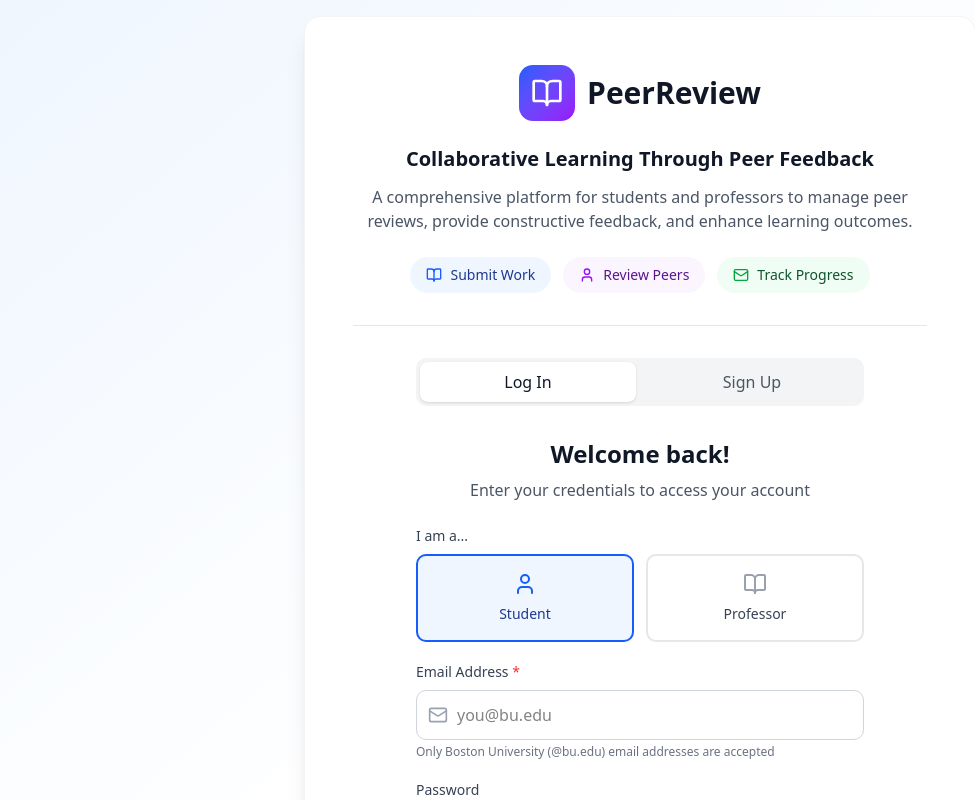
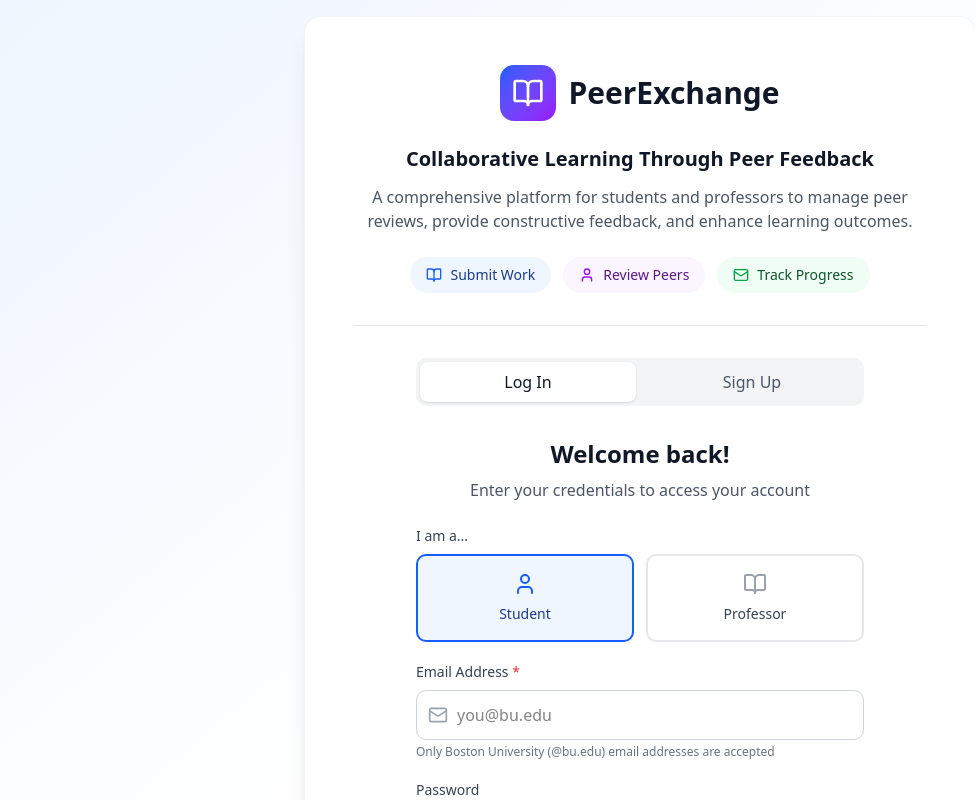
Before and after one commit to eleazar-1228/Peer-Feedback-Exchange, a React (Vite) app in the folder Peer Review Webapp Wireframes/: page /login in a window 1280 px wide. Shown: the top 800 px of the page, without its empty margins (0-975 px from the left). Built offline with nearby package versions, Linux system fonts and the light colour scheme.

Commit message:
Changed website name on login and dashboard page

```diff
--- a/Peer Review Webapp Wireframes/src/App.tsx
+++ b/Peer Review Webapp Wireframes/src/App.tsx
@@ -239,7 +239,7 @@
       {/* Role Switcher for Demo */}
       <div className="bg-white border-b border-gray-200 p-4">
         <div className="max-w-7xl mx-auto flex items-center justify-between">
-          <h1 className="text-xl font-semibold text-gray-900">Peer Review Platform</h1>
+          <h1 className="text-xl font-semibold text-gray-900">Peer Exchange Platform</h1>
           <div className="flex gap-2 items-center">
             {currentRole === 'student' && (
               <button
--- a/Peer Review Webapp Wireframes/src/components/LoginPage.tsx
+++ b/Peer Review Webapp Wireframes/src/components/LoginPage.tsx
@@ -358,7 +358,7 @@
               <div className="w-14 h-14 bg-gradient-to-br from-blue-600 to-purple-600 rounded-xl flex items-center justify-center">
                 <BookOpen className="w-8 h-8 text-white" />
               </div>
-              <h1 className="text-3xl font-bold text-gray-900">PeerReview</h1>
+              <h1 className="text-3xl font-bold text-gray-900">PeerExchange</h1>
             </div>
 
             <h2 className="text-xl font-semibold text-gray-900 mb-3">
```
